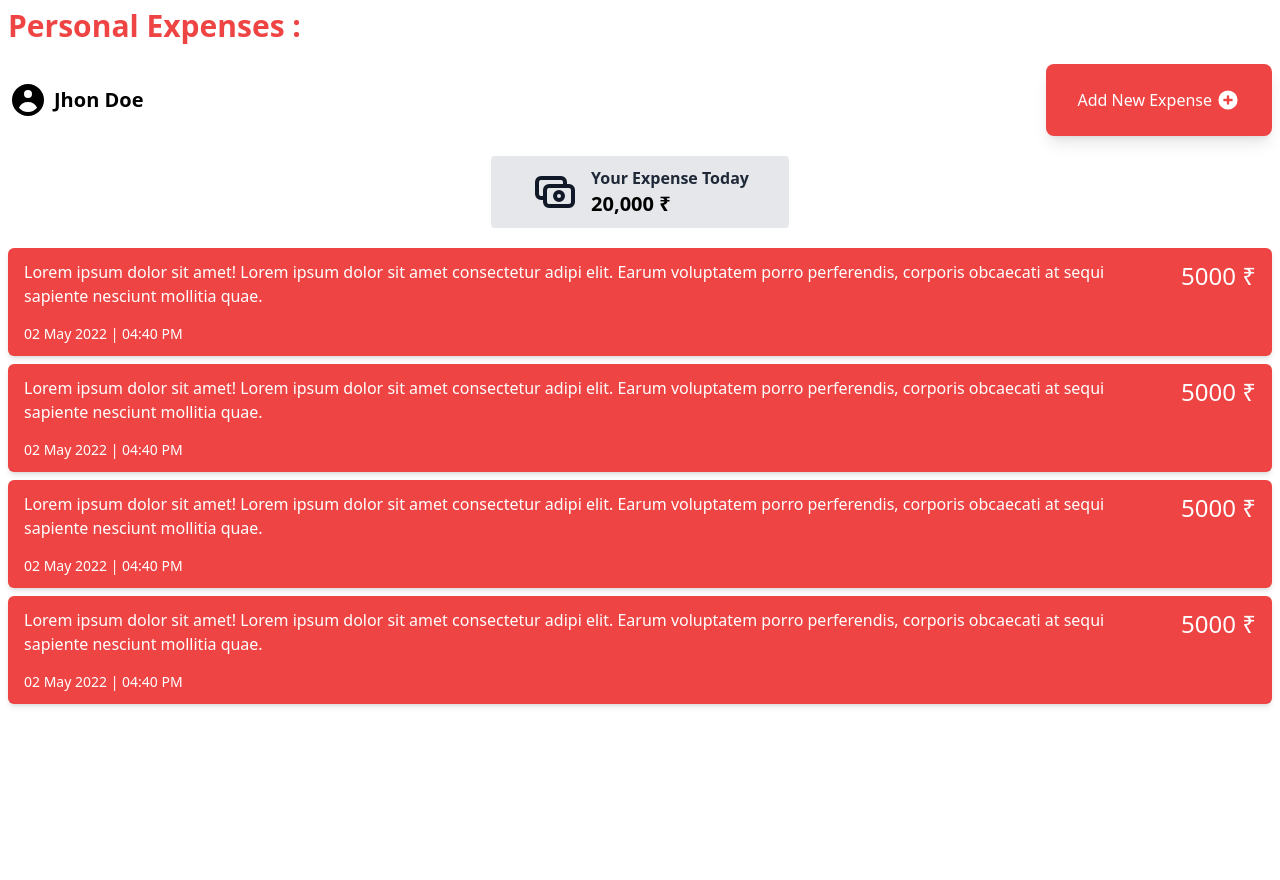
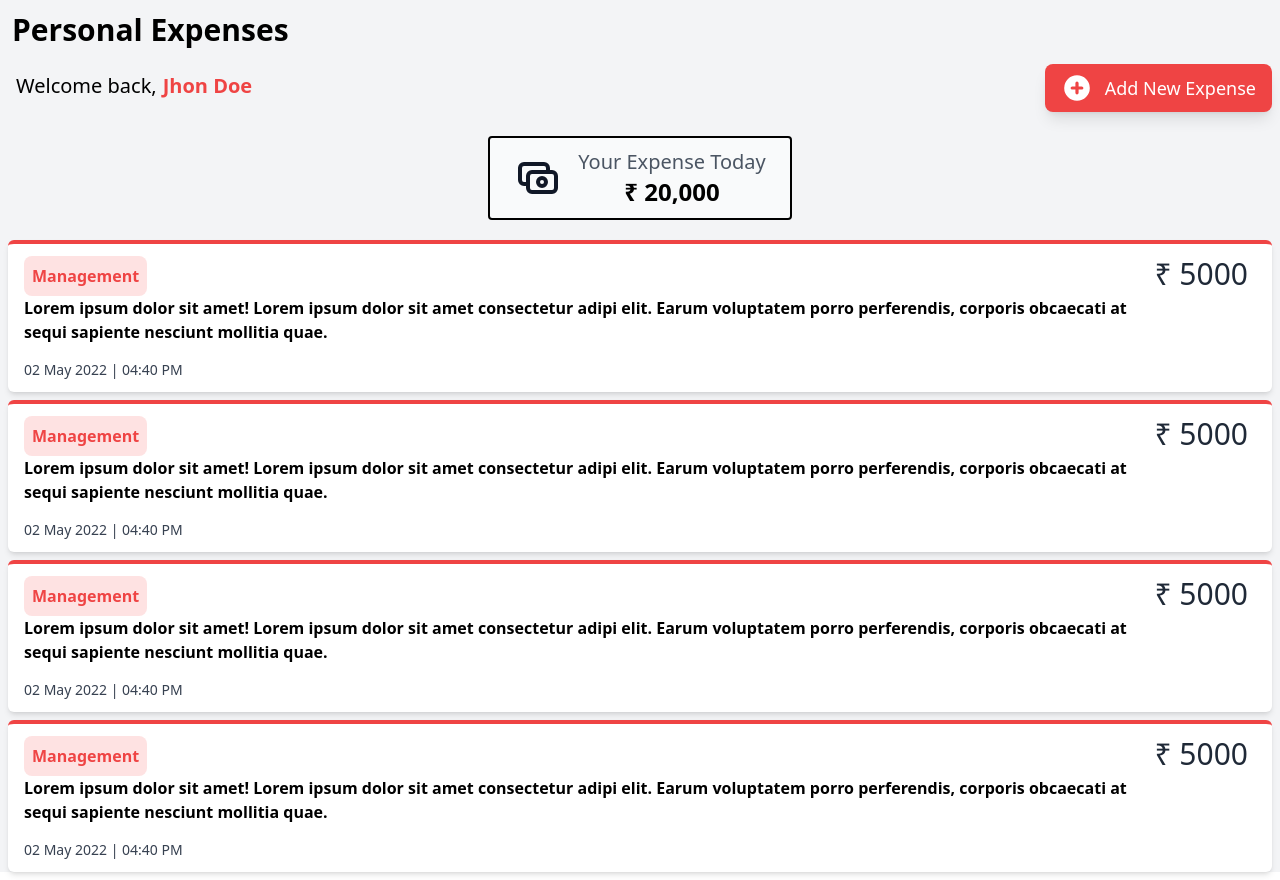
Before and after one commit to ParshuramNikam/ExpenseTracker, a React (Create React App) app: page /personal in a window 1280 px wide. Before the commit the page ends 800 px from the top, so only its background shows below. Built offline with nearby package versions, Linux system fonts and the light colour scheme; the HTML template or start-up script is replaced by a standard one.

Commit message:
minor changes

```diff
--- a/src/Pages/PersonalExpenses.jsx
+++ b/src/Pages/PersonalExpenses.jsx
@@ -19,30 +19,33 @@ const PersonalExpenses = () => {
 
     return (
         <>
-            <div>
-                <h1 className='text-2xl md:text-3xl text-red-500 m-2 mb-5 font-semibold'>Personal Expenses : </h1>
+            <div className='bg-gray-100'>
+                <h1 className='text-2xl md:text-3xl text-black  pt-3 ml-3 mb-0 font-bold'>Personal Expenses</h1>
                 <div className='m-2 mb-5 md:flex justify-between'>
                     <div className='flex md:w-max items-center gap-1.5 my-4'>
                         {/* <img src="https://images.unsplash.com/photo-1535713875002-d1d0cf377fde?ixlib=rb-1.2.1&ixid=MnwxMjA3fDB8MHxwaG90by1wYWdlfHx8fGVufDB8fHx8&auto=format&fit=crop&w=580&q=80"
                         alt='Profile Pic'
                         className='w-10 h-10 rounded-full'
                     /> */}
-                        <svg xmlns="http://www.w3.org/2000/svg" className="h-10 w-10" viewBox="0 0 20 20" fill="currentColor">
+                        {/* <svg xmlns="http://www.w3.org/2000/svg" className="h-10 w-10" viewBox="0 0 20 20" fill="currentColor">
                             <path fillRule="evenodd" d="M18 10a8 8 0 11-16 0 8 8 0 0116 0zm-6-3a2 2 0 11-4 0 2 2 0 014 0zm-2 4a5 5 0 00-4.546 2.916A5.986 5.986 0 0010 16a5.986 5.986 0 004.546-2.084A5 5 0 0010 11z" clipRule="evenodd" />
-                        </svg>
-                        <h3 className='whitespace-nowrap font-semibold text-xl'>Jhon Doe</h3>
+                        </svg> */}
+                        <p className='text-black font-normal text-xl ml-2'>Welcome back,</p>
+                        <h3 className='whitespace-nowrap text-red-500 font-semibold  text-xl'>Jhon Doe</h3>
                     </div>
 
                     {
                         !isOpen &&
-                        <button className='shadow-lg md:w-auto mx-auto md:mx-0 flex justify-center items-center gap-1 bg-red-500 hover:bg-red-600 transition duration-50 delay-100 hover:delay-100" text-white px-8 py-4 md:py-2 rounded-lg'
+                        <div className='mt-2 '>
+                        <button className='shadow-lg md:w-auto mx-auto md:mx-0 flex justify-center items-center gap-1 bg-red-500 hover:bg-gray-600 transition duration-50 delay-100 hover:delay-100" text-white px-4 py-4 md:py-2 rounded-lg'
                             onClick={onOpenModal} type="button"
                         >
-                            Add New Expense
-                            <svg xmlns="http://www.w3.org/2000/svg" className="h-6 w-6" viewBox="0 0 20 20" fill="currentColor">
+                            <svg xmlns="http://www.w3.org/2000/svg" className="h-8 w-8 mr-2 " viewBox="0 0 20 20" fill="currentColor">
                                 <path fillRule="evenodd" d="M10 18a8 8 0 100-16 8 8 0 000 16zm1-11a1 1 0 10-2 0v2H7a1 1 0 100 2h2v2a1 1 0 102 0v-2h2a1 1 0 100-2h-2V7z" clipRule="evenodd" />
                             </svg>
+                            <p className='text-lg '>Add New Expense</p>
                         </button>
+                        </div>
                     }
 
                 </div>
@@ -90,15 +93,15 @@ const PersonalExpenses = () => {
                     </form>
                 </div>
 
-                <div className='w-max mx-auto mb-5 flex items-center gap-3 bg-gray-200 m-2 rounded px-6 sm:px-10 p-2.5 border-gray-400'>
+                <div className='border-2 w-max mx-auto mb-5 flex items-center gap-3 bg-gray-50 m-2 rounded px-6 sm:px-6 p-2.5 border-black'>
                     <div>
-                        <svg xmlns="http://www.w3.org/2000/svg" className="text-gray-900 h-12 w-12" fill="none" viewBox="0 0 24 24" stroke="currentColor" strokeWidth={2}>
+                        <svg xmlns="http://www.w3.org/2000/svg" className="text-gray-900 h-12 w-12 mr-1" fill="none" viewBox="0 0 24 24" stroke="currentColor" strokeWidth={2}>
                             <path strokeLinecap="round" strokeLinejoin="round" d="M17 9V7a2 2 0 00-2-2H5a2 2 0 00-2 2v6a2 2 0 002 2h2m2 4h10a2 2 0 002-2v-6a2 2 0 00-2-2H9a2 2 0 00-2 2v6a2 2 0 002 2zm7-5a2 2 0 11-4 0 2 2 0 014 0z" />
                         </svg>
                     </div>
-                    <div>
-                        <div className='font-semibold text-gray-800'>Your Expense Today</div>
-                        <div className='text-xl font-semibold'>20,000 &#8377;</div>
+                    <div className='flex flex-col'>
+                        <div className='font-medium text-xl text-gray-600'>Your Expense Today</div>
+                        <div className='flex self-center text-2xl font-semibold'>&#8377; 20,000</div>
                     </div>
                     {/* Lorem ipsum dolor sit amet, consectetur adipisicing elit. Quia tenetur nemo voluptates facere amet non laboriosam accusantium labore nisi voluptas. */}
                 </div>
--- a/src/components/PersonalExpenseCard.jsx
+++ b/src/components/PersonalExpenseCard.jsx
@@ -1,17 +1,30 @@
-import React from 'react'
+import React from "react";
 
 const PersonalExpenseCard = () => {
-    return (
+  return (
+    <div>
+      <div className="flex border-t-4 border-red-500 md:flex justify-between gap-3 m-2 rounded-md shadow-md bg-white text-gray-700 px-4 py-3">
         <div>
-            <div className='md:flex justify-between gap-3 m-2 rounded-md shadow-md bg-red-500 text-white px-4 py-3'>
-                <div>
-                    <div className=''>Lorem ipsum dolor sit amet! Lorem ipsum dolor sit amet consectetur adipi elit. Earum voluptatem porro perferendis, corporis obcaecati at sequi sapiente nesciunt mollitia quae.</div>
-                    <div className='mt-4 text-sm'> <span className='whitespace-nowrap'>02 May 2022</span> | <span className='whitespace-nowrap'>04:40 PM</span></div>
-                </div>
-                <div className='mt-3 md:mt-0 text-2xl whitespace-nowrap text-right my-auto'>5000 &#8377;</div>
-            </div>
+          <h1 className="w-min p-2 text-red-500  bg-red-100 rounded-lg text-base font-semibold">
+            Management
+          </h1>
+          <div className="font-semibold text-black">
+            Lorem ipsum dolor sit amet! Lorem ipsum dolor sit amet consectetur
+            adipi elit. Earum voluptatem porro perferendis, corporis obcaecati
+            at sequi sapiente nesciunt mollitia quae.
+          </div>
+          <div className="mt-4 text-sm font-normal text-gray-700">
+            {" "}
+            <span className="whitespace-nowrap">02 May 2022</span> |{" "}
+            <span className="whitespace-nowrap">04:40 PM</span>
+          </div>
         </div>
-    )
-}
+          <div className=" mt-2 mr-2 text-gray-800 font-medium md:mt-0 text-3xl whitespace-nowrap text-right my-auto">
+            &#8377; 5000
+        </div>
+      </div>
+    </div>
+  );
+};
 
-export default PersonalExpenseCard
+export default PersonalExpenseCard;
```
